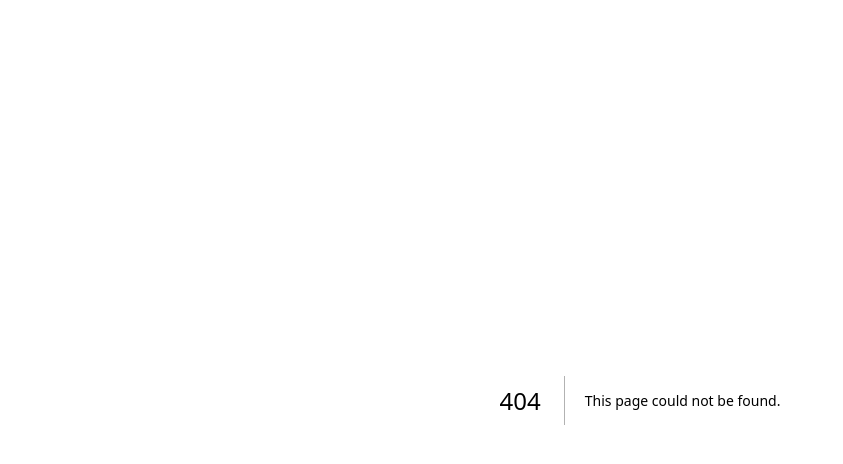
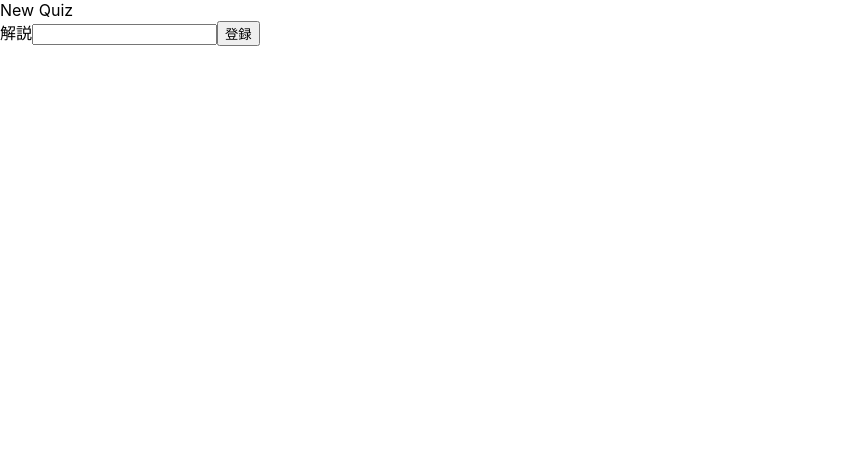
Before and after one commit to tvhfrks12678/next-js-quiz-app, a Next.js app: page /quizzes/new in a window 1280 px wide. Before the commit this address had no page. Shown: the top 464 px of the page, without its empty margins (0-843 px from the left). Built offline with nearby package versions, Linux system fonts and the light colour scheme.

Commit message:
feat: クイズの解説の登録画面の追加

```diff
--- /dev/null
+++ b/pages/quizzes/new.tsx
@@ -0,0 +1,46 @@
+import React, { ChangeEvent, FC, useState } from 'react';
+import axios, { AxiosError, AxiosRequestConfig, AxiosResponse } from 'axios';
+
+type ChangedText = (e: ChangeEvent<HTMLInputElement>) => void;
+
+const URL = 'http://localhost:8000/api/quizzes/';
+
+const New: FC = () => {
+  const [commentary, setCommentary] = useState<string>('');
+
+  const onCommentaryChanged: ChangedText = (e) => {
+    setCommentary(e.target.value);
+  };
+
+  const onResisterClicked = (): void => {
+    console.log(commentary);
+
+    const options: AxiosRequestConfig = {
+      url: URL,
+      method: 'POST',
+      data: { commentary: commentary },
+    };
+
+    axios(options)
+      .then((response: AxiosResponse) => {
+        console.log(response);
+      })
+
+      .catch((error: AxiosError) => {
+        console.log(error);
+      });
+  };
+
+  return (
+    <>
+      <div>New Quiz</div>
+      <label>解説</label>
+      <input type="text" value={commentary} onChange={onCommentaryChanged} />
+      <button type="button" onClick={onResisterClicked}>
+        登録
+      </button>
+    </>
+  );
+};
+
+export default New;
```
